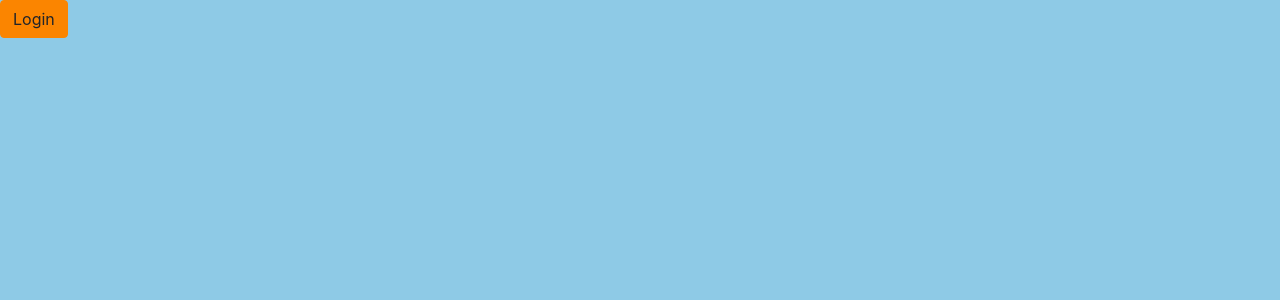
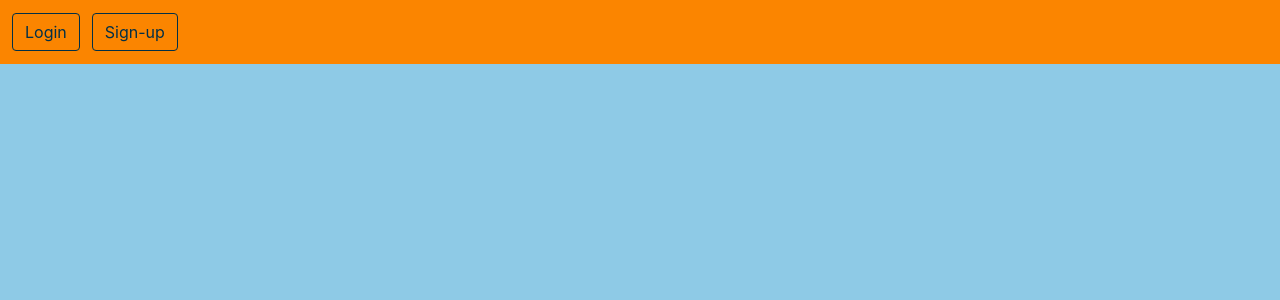
Before and after one commit to blakdragon39/CodenameMapleWebsite, a React (Create React App) app: page / in a window 1280 px wide. Shown: the top 300 px of the page. Built offline with nearby package versions, Linux system fonts and the light colour scheme.

Commit message:
Added NavBar with login information and access

```diff
--- /dev/null
+++ b/src/components/NavBar.js
@@ -0,0 +1,43 @@
+import React, { useState } from 'react'
+import { useSelector } from 'react-redux'
+import PropType from 'prop-types'
+
+import Button from 'react-bootstrap/Button'
+import LoginForm from '../LoginForm'
+import '../css/NavBar.css'
+
+const NavBar = () => {
+    const loginState = useSelector(store => store.login)
+    const [ loginVisible, setLoginVisible ] = useState(false)
+
+    //todo automatically focus LoginModal email
+    //todo dismiss modal on login, do this by redirecting?
+
+    return (
+        <div className='navBar'>
+            {
+                loginState.user ?
+                    <div>Welcome, { loginState.user.displayName }</div> :
+                    <LoginSignup setLoginVisible={setLoginVisible} />
+            }
+            <LoginForm
+                setVisible={setLoginVisible}
+                visible={loginVisible} />
+        </div>
+    )
+}
+
+const LoginSignup = ({ setLoginVisible }) => {
+    return (
+        <div>
+            <Button variant='outline-secondary' onClick={() => setLoginVisible(true)}>Login</Button>
+            <Button variant='outline-secondary'>Sign-up</Button>
+        </div>
+    )
+}
+
+LoginSignup.propTypes = {
+    setLoginVisible: PropType.func.isRequired
+}
+
+export default NavBar
--- /dev/null
+++ b/src/css/NavBar.css
@@ -0,0 +1,13 @@
+.navBar {
+  background: #fb8500;
+  height: 64px;
+  padding: 12px;
+  display: flex;
+  align-items: center;
+}
+
+button {
+  margin-right: 12px;
+}
+
+/*# sourceMappingURL=NavBar.css.map */
--- /dev/null
+++ b/src/css/NavBar.scss
@@ -0,0 +1,13 @@
+@use "colors";
+
+.navBar {
+    background: colors.$color-primary;
+    height: 64px;
+    padding: 12px;
+    display: flex;
+    align-items: center;
+}
+
+button {
+    margin-right: 12px;
+}
--- a/src/home/Home.js
+++ b/src/home/Home.js
@@ -1,16 +1,10 @@
-import React, { useState } from 'react'
-import Button from 'react-bootstrap/Button'
-import LoginForm from '../LoginForm'
+import React  from 'react'
+import NavBar from '../components/NavBar'
 
 const Home = () => {
-    const [ loginVisible, setLoginVisible ] = useState(false)
-
     return (
         <div>
-            <Button onClick={() => setLoginVisible(true)}>Login</Button>
-            <LoginForm
-                setVisible={setLoginVisible}
-                visible={loginVisible} />
+            <NavBar />
         </div>
     )
 }
--- a/src/reducers/loginReducer.js
+++ b/src/reducers/loginReducer.js
@@ -33,7 +33,6 @@ export const loginSlice = createSlice({
             state.error = null
         },
         [login.rejected]: (state, action) => {
-            console.log('rejected action', action)
             state.user = null
             state.error = action.payload
         }
```
Also changed, not shown: 1 other file (tests, documents, lock files or other folders).
